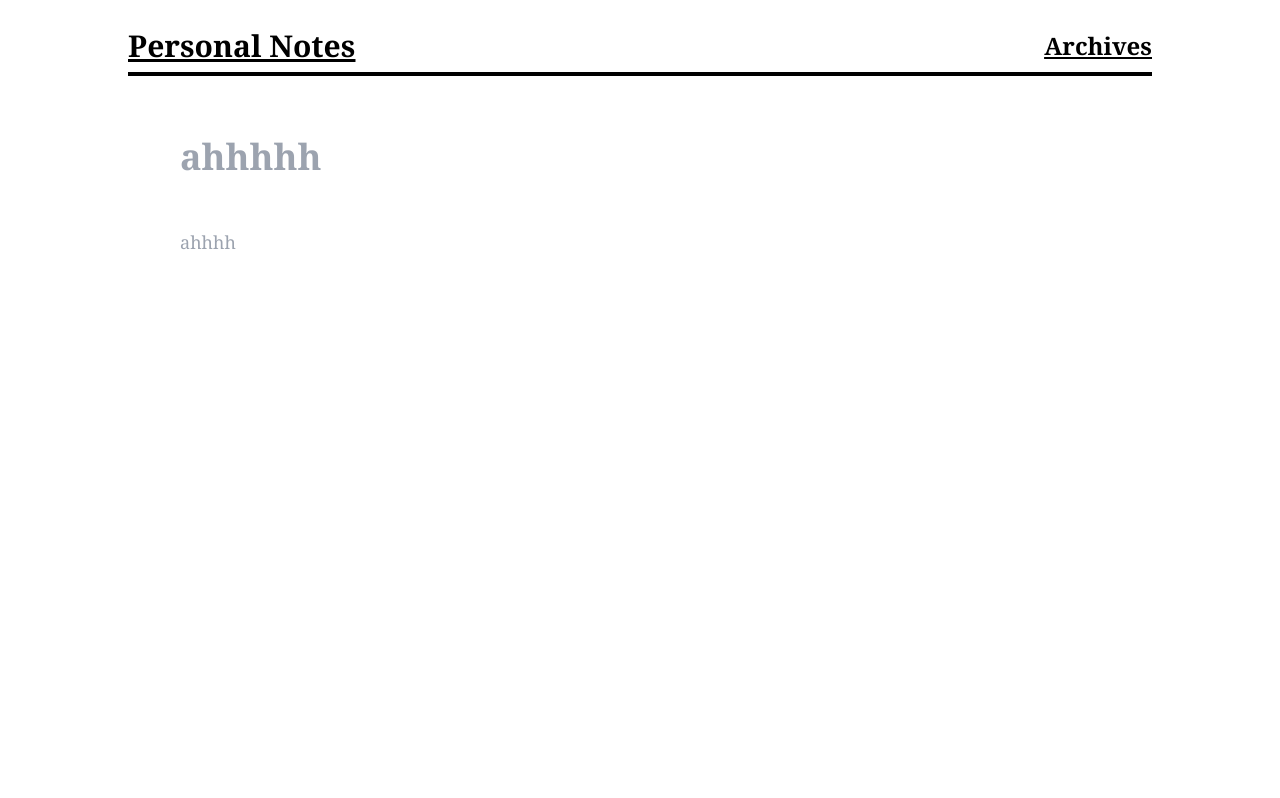
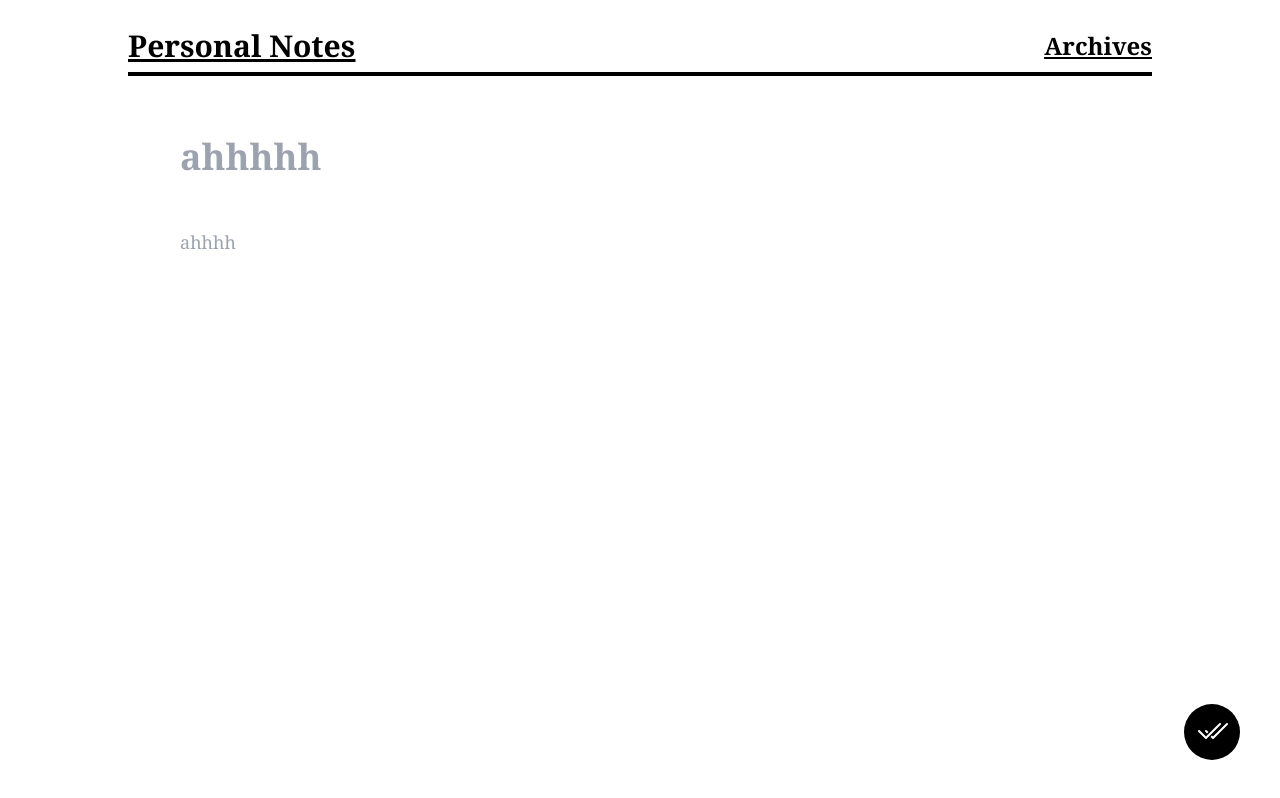
Before and after one commit to ikhsanmuhamad22/personal-notes, a React (Vite) app: page /note/new in a window 1280 px wide. Built offline with nearby package versions, Linux system fonts and the light colour scheme.

Commit message:
feat: fun addNote

```diff
--- a/src/components/Button/ArchiveButton.jsx
+++ b/src/components/Button/ArchiveButton.jsx
@@ -6,7 +6,7 @@ const ArchiveButton = () => {
         width="32"
         height="32"
         fill="white"
-        className="bi bi-archive"
+        className="bi bi-archive cursor-pointer"
         viewBox="0 0 16 16"
       >
         <path d="M0 2a1 1 0 0 1 1-1h14a1 1 0 0 1 1 1v2a1 1 0 0 1-1 1v7.5a2.5 2.5 0 0 1-2.5 2.5h-9A2.5 2.5 0 0 1 1 12.5V5a1 1 0 0 1-1-1zm2 3v7.5A1.5 1.5 0 0 0 3.5 14h9a1.5 1.5 0 0 0 1.5-1.5V5zm13-3H1v2h14zM5 7.5a.5.5 0 0 1 .5-.5h5a.5.5 0 0 1 0 1h-5a.5.5 0 0 1-.5-.5" />
--- a/src/components/Button/DeleteButton.jsx
+++ b/src/components/Button/DeleteButton.jsx
@@ -6,7 +6,7 @@ const DeleteButton = () => {
         width="32"
         height="32"
         fill="white"
-        className="bi bi-trash"
+        className="bi bi-trash cursor-pointer"
         viewBox="0 0 16 16"
       >
         <path d="M5.5 5.5A.5.5 0 0 1 6 6v6a.5.5 0 0 1-1 0V6a.5.5 0 0 1 .5-.5m2.5 0a.5.5 0 0 1 .5.5v6a.5.5 0 0 1-1 0V6a.5.5 0 0 1 .5-.5m3 .5a.5.5 0 0 0-1 0v6a.5.5 0 0 0 1 0z" />
--- /dev/null
+++ b/src/components/Button/SubmitButton.jsx
@@ -0,0 +1,19 @@
+const SubmitButton = () => {
+  return (
+    <div className="bg-black p-3 rounded-full w-fit">
+      <svg
+        xmlns="http://www.w3.org/2000/svg"
+        width="32"
+        height="32"
+        fill="white"
+        className="bi bi-check2-all"
+        viewBox="0 0 16 16"
+      >
+        <path d="M12.354 4.354a.5.5 0 0 0-.708-.708L5 10.293 1.854 7.146a.5.5 0 1 0-.708.708l3.5 3.5a.5.5 0 0 0 .708 0l7-7zm-4.208 7-.896-.897.707-.707.543.543 6.646-6.647a.5.5 0 0 1 .708.708l-7 7a.5.5 0 0 1-.708 0z" />
+        <path d="m5.354 7.146.896.897-.707.707-.897-.896a.5.5 0 1 1 .708-.708" />
+      </svg>
+    </div>
+  );
+};
+
+export default SubmitButton;
--- a/src/components/Form.jsx
+++ b/src/components/Form.jsx
@@ -1,17 +1,39 @@
+import { useState } from 'react';
+import { addNote } from '../utils/data';
+import SubmitButton from './Button/SubmitButton';
+import { useNavigate } from 'react-router-dom';
+
 const Form = () => {
+  const navigate = useNavigate();
+  const [title, setTitle] = useState('');
+  const [body, setBody] = useState('');
+
+  const submitNote = (e) => {
+    e.preventDefault();
+    addNote({ title, body });
+    navigate('/');
+  };
+
   return (
-    <form action="/" className="flex flex-col gap-5">
+    <form onSubmit={submitNote} className="flex flex-col gap-5 static">
       <input
         type="text"
         placeholder="ahhhhh"
         className="h-20 rounded-md text-4xl font-bold p-3"
+        value={title}
+        onChange={(e) => setTitle(e.target.value)}
       />
       <textarea
         cols="30"
         rows="10"
         className="resize-none rounded-md text-lg p-3 h-full"
         placeholder="ahhhh"
+        value={body}
+        onChange={(e) => setBody(e.target.value)}
       ></textarea>
+      <button type="submit" className="absolute bottom-10 right-10">
+        <SubmitButton />
+      </button>
     </form>
   );
 };
--- a/src/main.jsx
+++ b/src/main.jsx
@@ -1,6 +1,6 @@
 import React from 'react';
 import ReactDOM from 'react-dom/client';
-import App from './components/App';
+import App from './App';
 import './styles/styles.css';
 import { BrowserRouter } from 'react-router-dom';
 
```
Also changed, not shown: src/App.jsx (renamed from src/components/App.jsx, +5 -5 lines).
